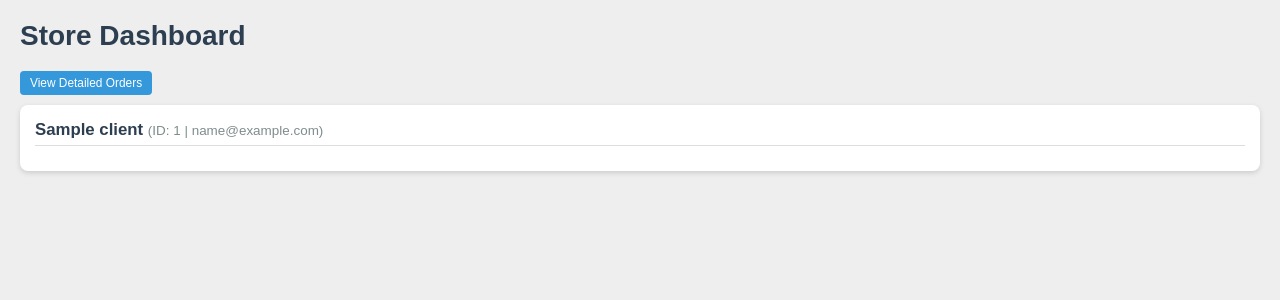
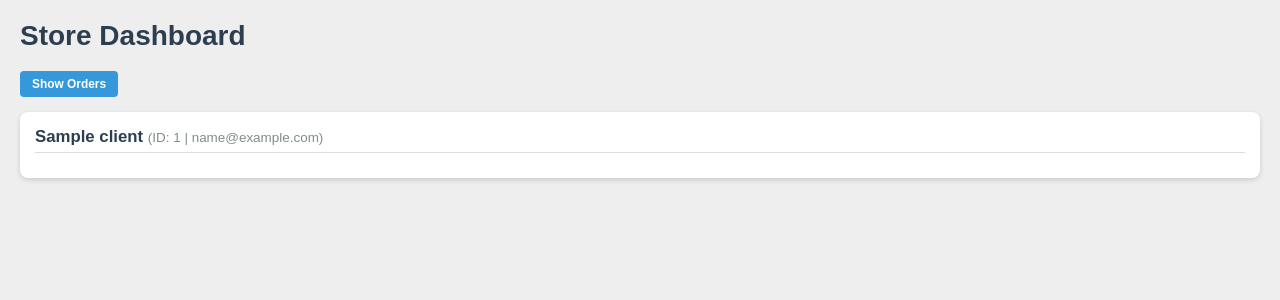
Before and after one commit to CrabVoid/gemini_test, a PHP site: template src/views/customers.php in a window 1280 px wide. Shown: the top 300 px of the page. Run offline with PHP 8.4, Linux system fonts and the light colour scheme; the template is opened without the code that fills it: most values are stand-ins (such as "Sample title", 1, 10 or a date in 2020); data that the repository does not hold is empty.

Commit message:
feat: make show/hide orders toggle button functional with explicit labels

```diff
--- a/public/index.php
+++ b/public/index.php
@@ -4,14 +4,13 @@
 // Purpose: Orchestrates the data fetching and delegates to the view.
 // =========================================================================
 
-// Paths are relative to the 'public' directory
 require_once __DIR__ . '/../ClientRepository.php';
 
 $repo = new ClientRepository();
 $clients = $repo->getAllWithHierarchy();
 
-// By default, index shows full hierarchy
-$showOrders = true;
+// Default: Show orders unless explicitly set to 'none'
+$showOrders = !isset($_GET['with-orders']) || $_GET['with-orders'] !== 'none';
 
 // Delegate to the view
 require_once __DIR__ . '/../src/views/customers.php';
--- a/src/views/customers.php
+++ b/src/views/customers.php
@@ -20,8 +20,10 @@
         .item-details { color: #7f8c8d; font-size: 0.9em; }
         .price-text { font-family: monospace; }
         .total-row { border-top: 1px dashed #ddd; margin-top: 5px; padding-top: 5px; text-align: right; font-weight: bold; }
-        .btn-full { display: inline-block; background: #3498db; color: #fff; padding: 5px 10px; text-decoration: none; border-radius: 4px; font-size: 0.85em; margin-bottom: 10px; }
-        .btn-full:hover { background: #2980b9; }
+        .btn-toggle { display: inline-block; background: #3498db; color: #fff; padding: 6px 12px; text-decoration: none; border-radius: 4px; font-size: 0.85em; margin-bottom: 15px; font-weight: bold; transition: background 0.2s; }
+        .btn-toggle:hover { background: #2980b9; }
+        .btn-hide { background: #95a5a6; }
+        .btn-hide:hover { background: #7f8c8d; }
     </style>
     <!-- -------------------------------------------------------------------------
     // END SECTION: Styling
@@ -32,11 +34,21 @@
 
     <h1 style="color: #2c3e50;">Store Dashboard</h1>
 
+    <!--
+    // =========================================================================
+    // SECTION: Toggle Control
+    // Purpose: Provides a button to show or hide the detailed order hierarchy.
+    // =========================================================================
+    -->
     <?php if (!$showOrders): ?>
-        <a href="?with-orders=full" class="btn-full">View Detailed Orders</a>
+        <a href="?with-orders=full" class="btn-toggle">Show Orders</a>
     <?php else: ?>
-        <a href="?" class="btn-full" style="background: #95a5a6;">Hide Orders</a>
+        <a href="?with-orders=none" class="btn-toggle btn-hide">Hide Orders</a>
     <?php endif; ?>
+    <!-- -------------------------------------------------------------------------
+    // END SECTION: Toggle Control
+    // -------------------------------------------------------------------------
+    -->
 
     <!--
     // =========================================================================
```
